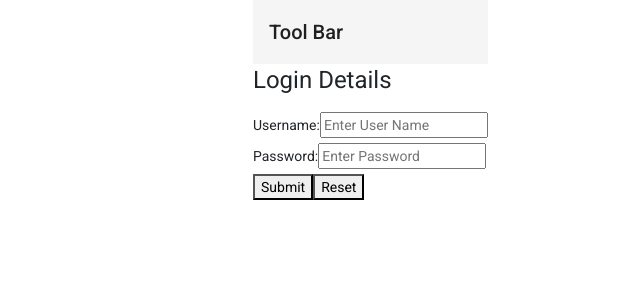
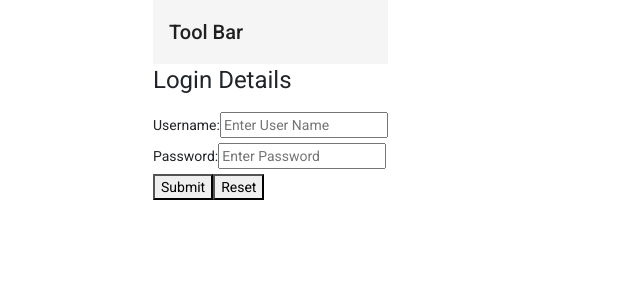
Before and after one commit to monojitlaha/skill-tracker-app, an Angular app: page /login in a window 1280 px wide. Shown: the top 300 px of the page, without its empty margins (47-687 px from the left). Built offline with nearby package versions, Linux system fonts and the light colour scheme.

Commit message:
Fixed Layout issue

```diff
--- a/src/styles.css
+++ b/src/styles.css
@@ -2,7 +2,8 @@
 
 body {
     width: 80%!important;
-    padding-left: 300px!important;
+    padding-left: 200px!important;
+    padding-right: 200px!important;
     display: flex;
     flex-direction: row;
 }
```
